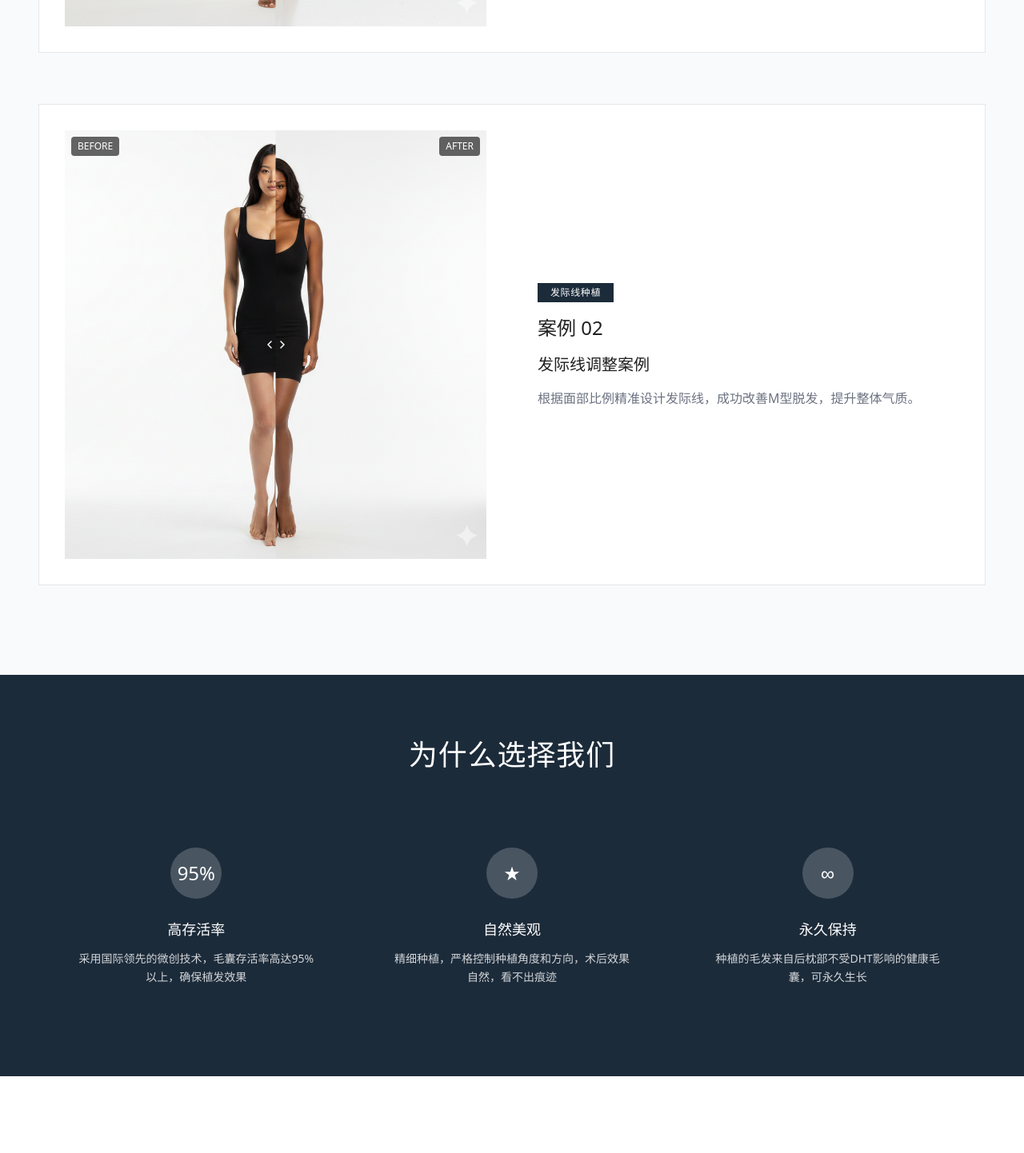
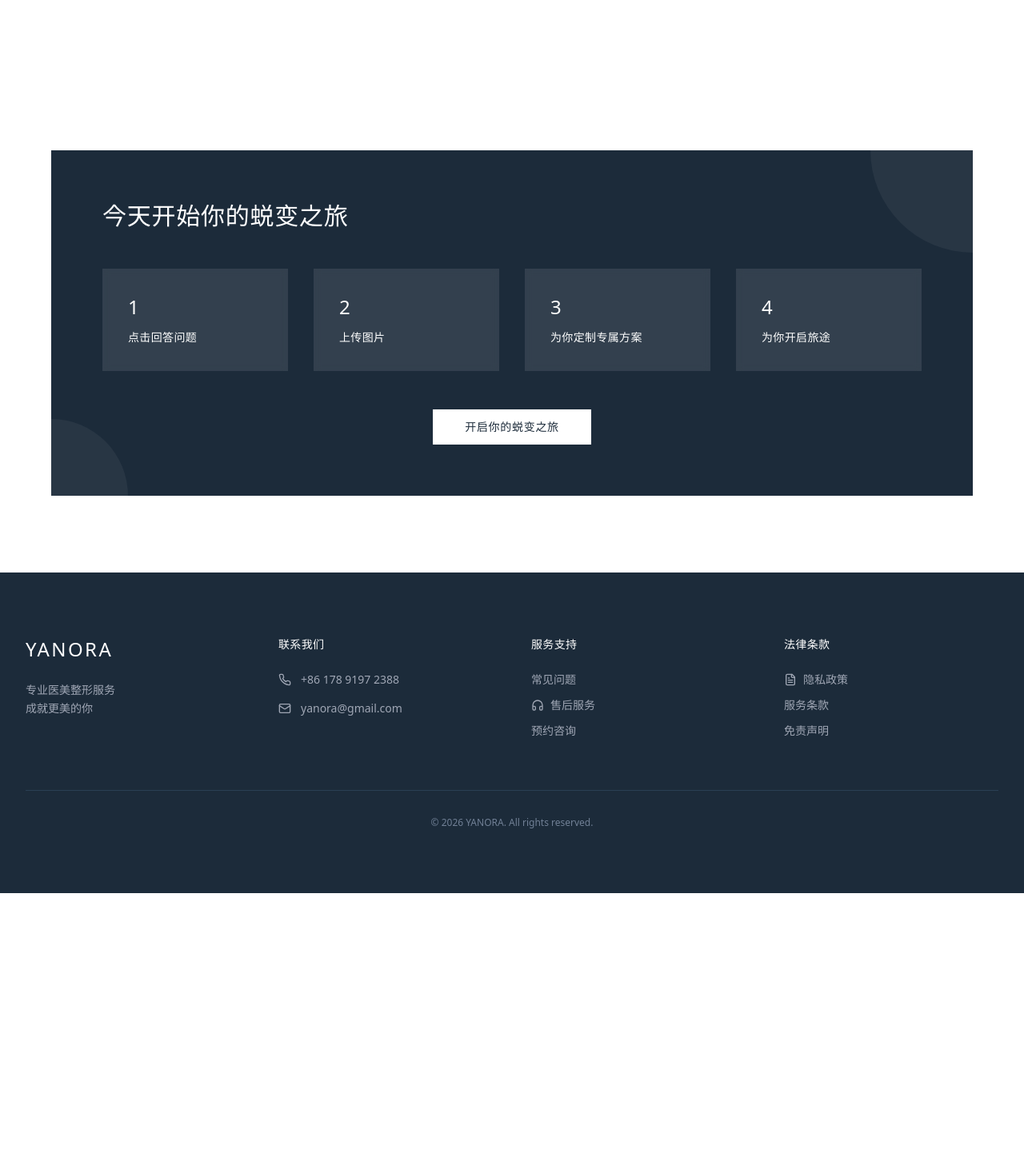
Before and after one commit to einckmailloux-create/yanroa2, a React (Vite) app: page /hair-transplant in a window 1280 px wide. Shown: the part 6420-7862 px from the top of the page at 80% size. After the commit the page ends 7537 px from the top, so only its background shows below. Built offline with nearby package versions, Linux system fonts and the light colour scheme; no server answers; the database is empty.

Commit message:
Updated HairTransplantPage.tsx

```diff
--- a/src/components/HairTransplantPage.tsx
+++ b/src/components/HairTransplantPage.tsx
@@ -1,7 +1,6 @@
 import { useNavigate } from 'react-router-dom';
 import Navbar from './Navbar';
 import Footer from './Footer';
-import ImageCompareSlider from './ImageCompareSlider';
 import CTASection from './CTASection';
 import ServiceCasesSection from './ServiceCasesSection';
 import WhyYanoraSection from './WhyYanoraSection';
@@ -10,25 +9,6 @@ import { useState } from 'react';
 function HairTransplantPage() {
   const navigate = useNavigate();
   const [activeService, setActiveService] = useState<'fue' | 'hairline' | 'eyebrow' | 'beard'>('fue');
-
-  const caseStudies = [
-    {
-      id: 1,
-      title: 'FUE无痕植发案例',
-      category: '头顶加密',
-      beforeImage: '/Gemini_Generated_Image_94iwds94iwds94iw.png',
-      afterImage: '/Gemini_Generated_Image_iubeodiubeodiube.png',
-      description: '采用FUE技术进行头顶加密，术后6个月效果自然浓密，发际线流畅自然。'
-    },
-    {
-      id: 2,
-      title: '发际线调整案例',
-      category: '发际线种植',
-      beforeImage: '/Gemini_Generated_Image_u1lac1u1lac1u1la.png',
-      afterImage: '/Gemini_Generated_Image_94iwds94iwds94iw.png',
-      description: '根据面部比例精准设计发际线，成功改善M型脱发，提升整体气质。'
-    }
-  ];
 
   return (
     <div className="min-h-screen bg-white">
@@ -525,89 +505,6 @@ function HairTransplantPage() {
         </div>
       </section>
 
-      <section className="py-20 md:py-28 px-6 md:px-12" style={{backgroundColor: '#F9FAFB'}}>
-        <div className="max-w-7xl mx-auto">
-
-          <div className="space-y-16">
-            {caseStudies.map((caseStudy, index) => (
-              <div key={caseStudy.id} className="bg-white border" style={{borderColor: '#E5E7EB'}}>
-                <div className="grid grid-cols-1 lg:grid-cols-2 gap-0">
-                  <div className="p-6 md:p-8 min-h-[500px] md:min-h-[600px] flex items-center">
-                    <ImageCompareSlider
-                      beforeImage={caseStudy.beforeImage}
-                      afterImage={caseStudy.afterImage}
-                      altBefore={`${caseStudy.title} - 术前`}
-                      altAfter={`${caseStudy.title} - 术后`}
-                    />
-                  </div>
-
-                  <div className="p-6 md:p-8 flex flex-col justify-center">
-                    <div className="mb-4">
-                      <span
-                        className="inline-block px-4 py-1 text-xs font-light tracking-wider"
-                        style={{backgroundColor: '#1C2B3A', color: 'white'}}
-                      >
-                        {caseStudy.category}
-                      </span>
-                    </div>
-                    <h3 className="text-xl md:text-2xl font-light mb-4" style={{color: '#1F1F1F'}}>
-                      案例 {String(index + 1).padStart(2, '0')}
-                    </h3>
-                    <h4 className="text-lg md:text-xl font-normal mb-4" style={{color: '#1F1F1F'}}>
-                      {caseStudy.title}
-                    </h4>
-                    <p className="text-sm md:text-base leading-relaxed" style={{color: '#6B7280'}}>
-                      {caseStudy.description}
-                    </p>
-                  </div>
-                </div>
-              </div>
-            ))}
-          </div>
-        </div>
-      </section>
-
-      <section className="py-20 px-6 md:px-12" style={{backgroundColor: '#1C2B3A'}}>
-        <div className="max-w-6xl mx-auto">
-          <div className="text-center mb-16">
-            <h2 className="text-3xl md:text-4xl font-light mb-6 tracking-wide text-white">
-              为什么选择我们
-            </h2>
-          </div>
-
-          <div className="grid grid-cols-1 md:grid-cols-3 gap-8">
-            <div className="text-center p-8">
-              <div className="w-16 h-16 rounded-full flex items-center justify-center text-2xl font-light mx-auto mb-6" style={{backgroundColor: 'rgba(255,255,255,0.2)', color: 'white'}}>
-                95%
-              </div>
-              <h3 className="text-lg font-normal mb-3 text-white">高存活率</h3>
-              <p className="text-sm text-white opacity-80 leading-relaxed">
-                采用国际领先的微创技术，毛囊存活率高达95%以上，确保植发效果
-              </p>
-            </div>
-
-            <div className="text-center p-8">
-              <div className="w-16 h-16 rounded-full flex items-center justify-center text-2xl font-light mx-auto mb-6" style={{backgroundColor: 'rgba(255,255,255,0.2)', color: 'white'}}>
-                ★
-              </div>
-              <h3 className="text-lg font-normal mb-3 text-white">自然美观</h3>
-              <p className="text-sm text-white opacity-80 leading-relaxed">
-                精细种植，严格控制种植角度和方向，术后效果自然，看不出痕迹
-              </p>
-            </div>
-
-            <div className="text-center p-8">
-              <div className="w-16 h-16 rounded-full flex items-center justify-center text-2xl font-light mx-auto mb-6" style={{backgroundColor: 'rgba(255,255,255,0.2)', color: 'white'}}>
-                ∞
-              </div>
-              <h3 className="text-lg font-normal mb-3 text-white">永久保持</h3>
-              <p className="text-sm text-white opacity-80 leading-relaxed">
-                种植的毛发来自后枕部不受DHT影响的健康毛囊，可永久生长
-              </p>
-            </div>
-          </div>
-        </div>
-      </section>
 
       <ServiceCasesSection serviceType="hair" />
 
```
